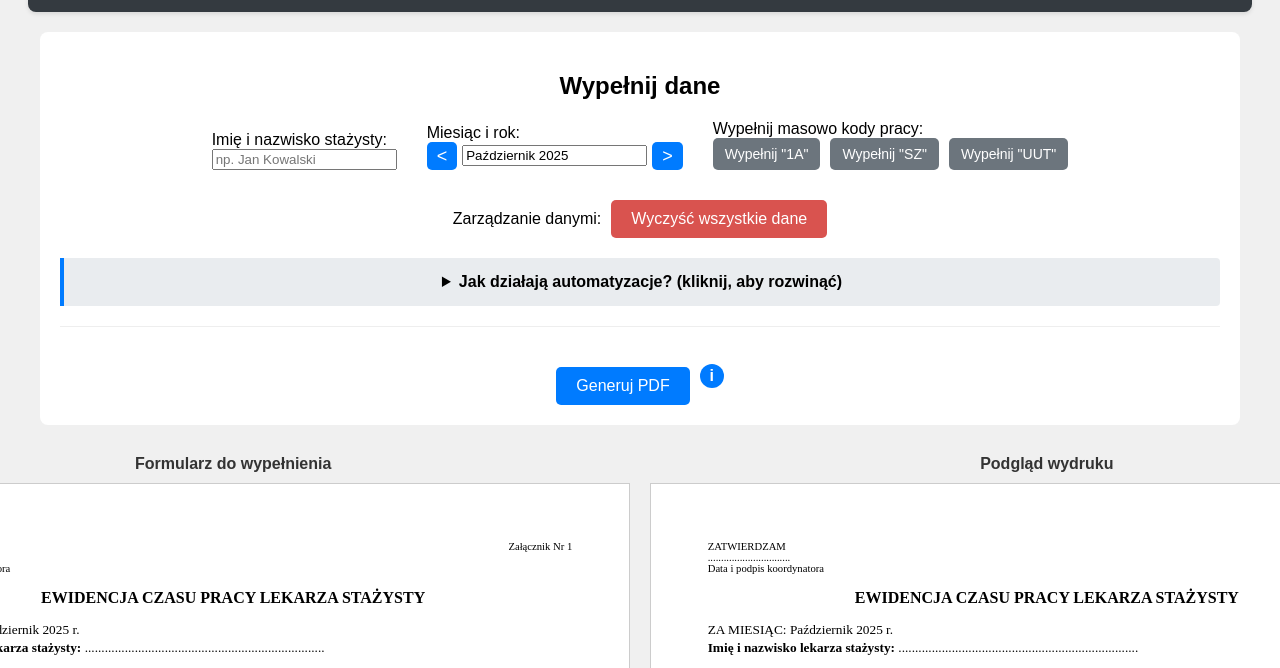
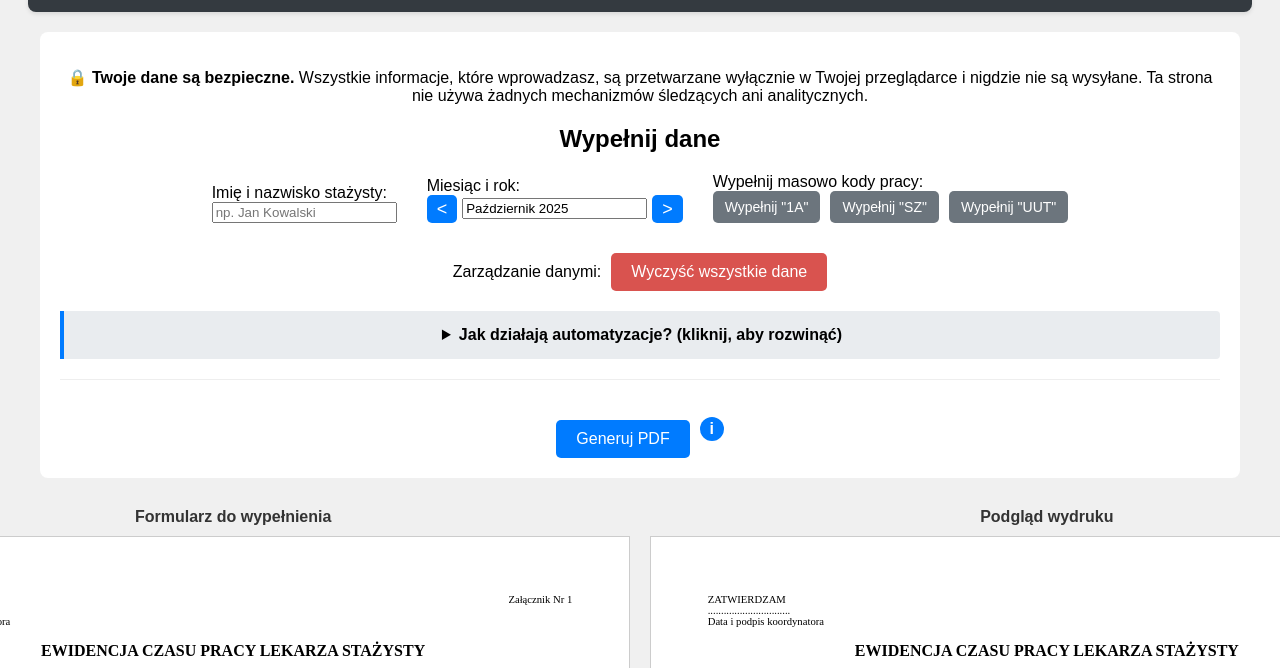
Before and after one commit to afnbabfA/GenEwidencjiLS2025, a plain HTML site: page index.html in a window 1280 px wide. Shown: the part 74-742 px from the top of the page. Drawn offline with nearby package versions, Linux system fonts and the light colour scheme.

Commit message:
Update index.html

```diff
--- a/index.html
+++ b/index.html
@@ -17,6 +17,10 @@
     </div>
 
 <div class="ui-container">
+    <div class="privacy-notice">
+        <p>🔒 <strong>Twoje dane są bezpieczne.</strong> Wszystkie informacje, które wprowadzasz, są przetwarzane wyłącznie w Twojej przeglądarce i nigdzie nie są wysyłane. Ta strona nie używa żadnych mechanizmów śledzących ani analitycznych.</p>
+    </div>
+
     <h2>Wypełnij dane</h2>
     <div class="controls-wrapper">
         <div class="control-group">
```
